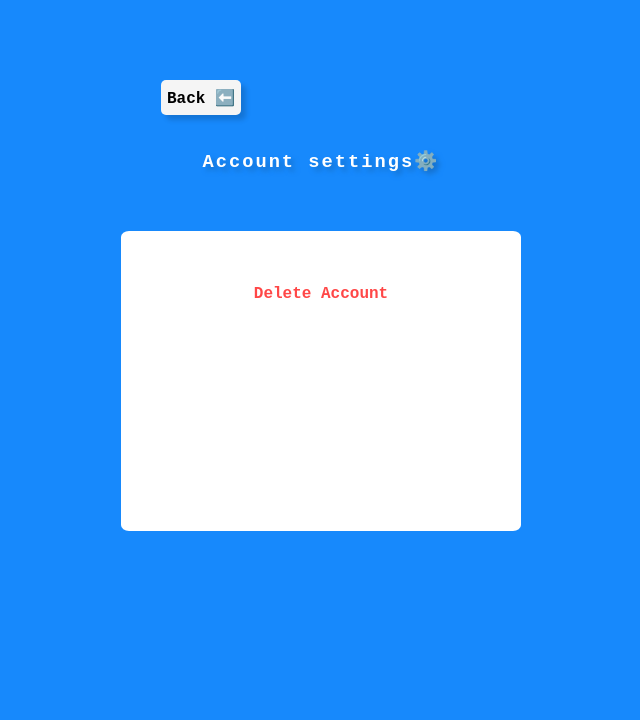
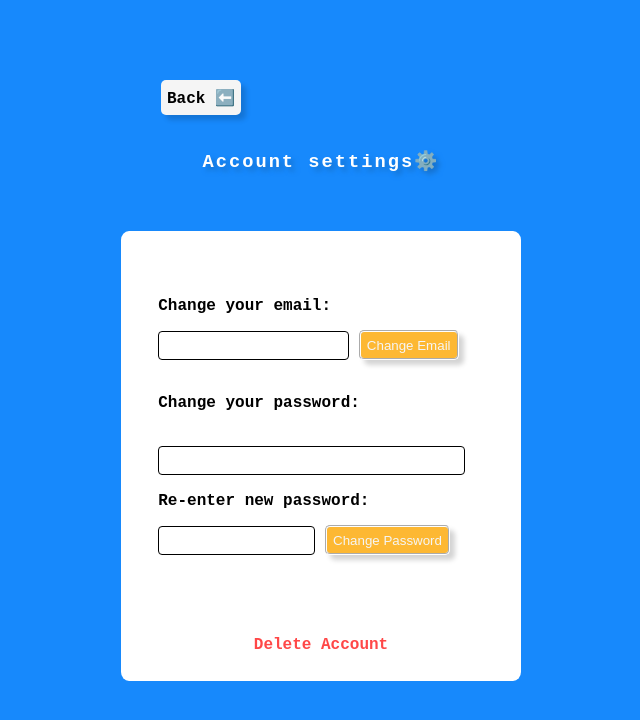
Before and after one commit to tatefrost/Stalk-Star, a Flask app: page /settings/1 in a window 1280 px wide. Shown: the top 720 px of the page, without its empty margins (319-959 px from the left). Run offline with Flask 2, Linux system fonts and the light colour scheme; the visitor is signed in with stand-in values (Sample User, id 1); data comes from the database, SQL or seed files in the repository.

Commit message:
did css and html for change email and password functions

```diff
--- a/static/css/stalk-star.css
+++ b/static/css/stalk-star.css
@@ -249,7 +249,7 @@ form {
   flex-direction: column;
   justify-self: center;
   align-items: center;
-  margin-top: 40%;
+  margin-top: 20%;
 }
 
 #searchartistsbox, #filterform, #addform, #addsearch {
@@ -306,7 +306,7 @@ h4 {
 #settings-box {
   margin-top: 10%;
   width: 400px;
-  height: 300px;
+  height: 450px;
   display: flex;
   flex-direction: column;
   align-items: center;
@@ -319,8 +319,31 @@ h4 {
 }
 
 #settingsbox {
-display: flex;
-flex-direction: column;
-align-items: center;
-justify-content: center;
+  display: flex;
+  flex-direction: column;
+  align-items: center;
+  justify-content: center;
 }
+
+#settings-options {
+  display: flex;
+  flex-direction: column;
+  align-items: center;
+  justify-content: flex-start;
+}
+
+#settings-form {
+  margin-top: 20%;
+  margin-bottom: 10%;
+  color: black;
+  font-family: 'Courier New', Courier, monospace;
+  font-weight: bold;
+}
+
+#setspass {
+  width: 90%;
+}
+
+#resetspass {
+  width: 44%;
+}
--- a/templates/settings.html
+++ b/templates/settings.html
@@ -7,7 +7,25 @@
 
 <div class="box" id="settings-box">
   <div id="settings-options">
-    <a id="deleteacc"href="/delete/{{ user.user_id }}">Delete Account</a>
+    <form id="settings-form" action="/settings/{{ user.user_id }}" method="POST">
+      <label>
+        Change your email:
+      </label><br>
+      <input class="inputbar" type="email" name="email" required>
+      <input class="buttons" id="email-change" type="submit" value="Change Email"><br><br>
+    <label>
+      Change your password:
+    </label><br><br>
+      <input class="inputbar" id="setspass" type="password" name="password" required><br>
+    <label>
+        Re-enter new password:
+    </label><br>
+      <input class="inputbar" id="resetspass" type="password" name="repassword" required>
+      <input class="buttons" id="pass-change" type="submit" value="Change Password">
+      <a id="deleteacc"href="/delete/{{ user.user_id }}">Delete Account</a>
+    </form>
+
+
   </div>
 </div>
 
```
